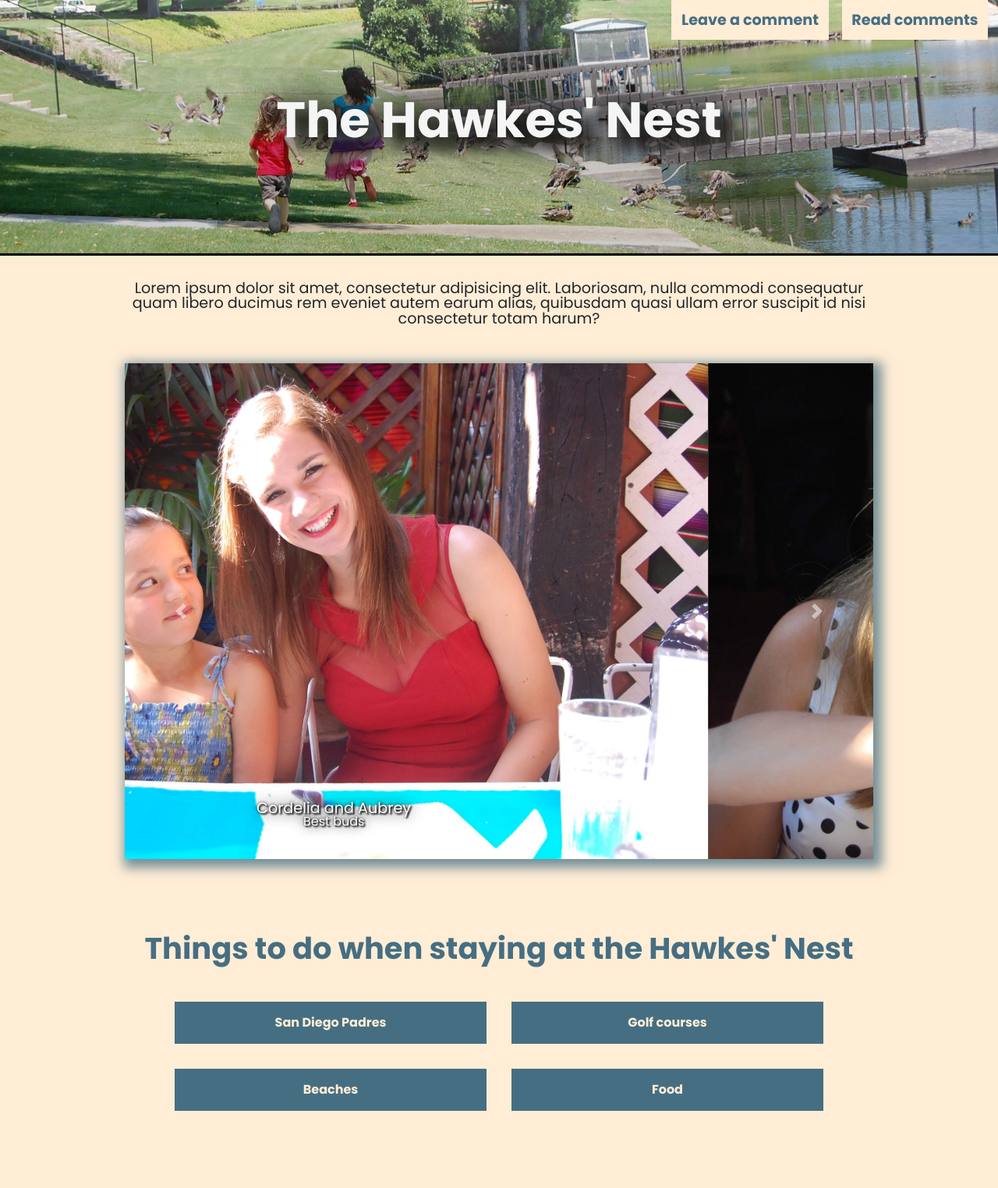
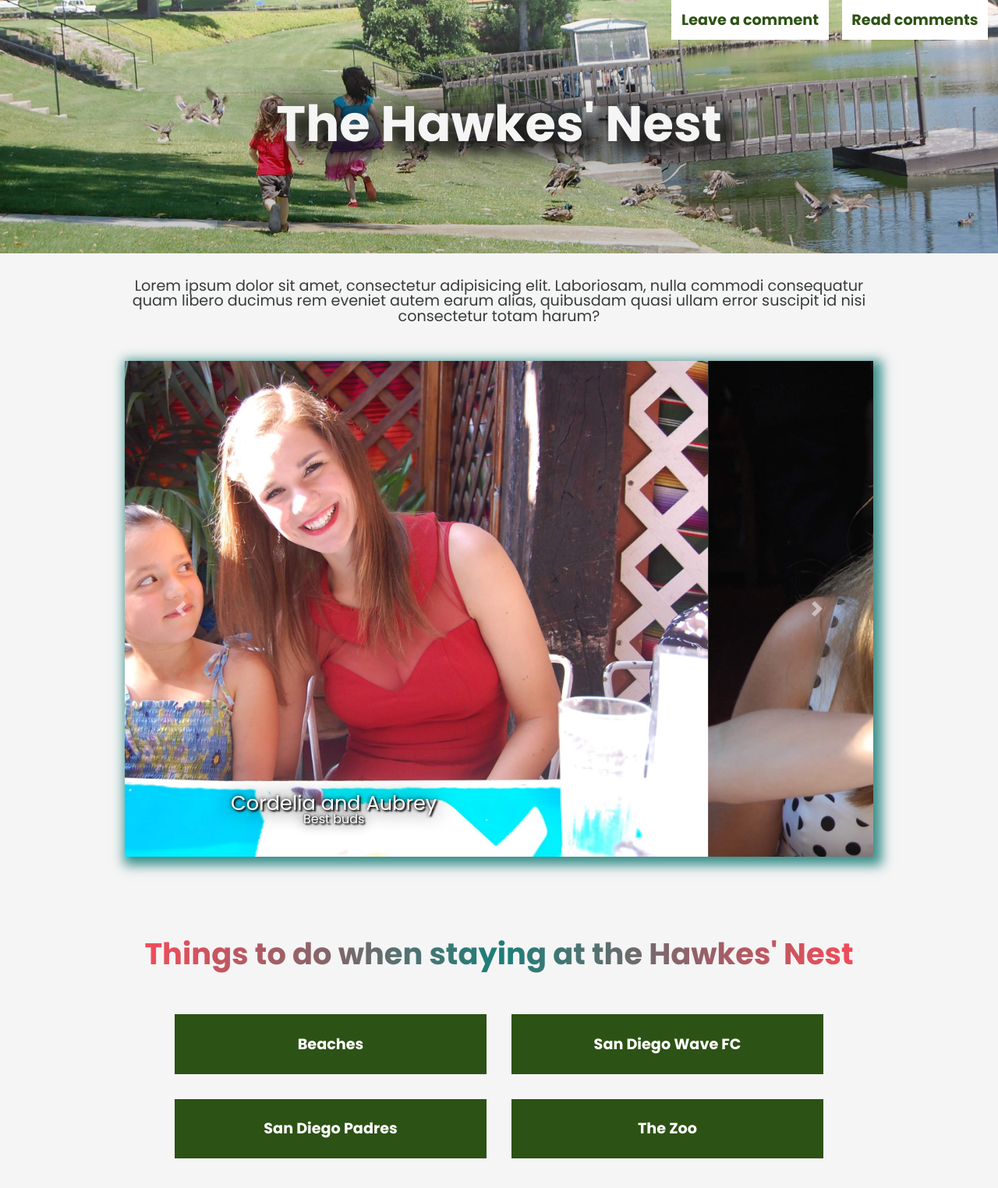
Before and after one commit to PMCarranza/hawkes-nest, a plain HTML site: page index.html in a window 1280 px wide. Shown: the whole page at 78% size. Drawn offline with nearby package versions, Linux system fonts and the light colour scheme.

Commit message:
adds what i think its going to be the final colors, adds style to landing page but the other two pages need to be finalized

```diff
--- a/css/index.css
+++ b/css/index.css
@@ -1,23 +1,26 @@
 @import url("https://fonts.googleapis.com/css2?family=Poppins:wght@100;200;300;400;500;600;700;800;900&display=swap");
 
 /* Color Theme Swatches in Hex */
-.My-Color-Theme-1-hex { color: #CFB699; }
-.My-Color-Theme-2-hex { color: #FFEDD6; }
-.My-Color-Theme-3-hex { color: #CFB699; }
-.My-Color-Theme-4-hex { color: #466E82; }
-.My-Color-Theme-5-hex { color: #99BDCF; }
+.Copy-of-Copy-of-Coral-Teal-Gray-1-hex { color: #FF4858; }
+.Copy-of-Copy-of-Coral-Teal-Gray-2-hex { color: #1B7F79; }
+.Copy-of-Copy-of-Coral-Teal-Gray-3-hex { color: #00CCC0; }
+.Copy-of-Copy-of-Coral-Teal-Gray-4-hex { color: #72F2EB; }
+.Copy-of-Copy-of-Coral-Teal-Gray-5-hex { color: #747F7F; }
 
 /* Color Theme Swatches in RGBA */
-.My-Color-Theme-1-rgba { color: rgba(207, 182, 153, 1); }
-.My-Color-Theme-2-rgba { color: rgba(255, 237, 214, 1); }
-.My-Color-Theme-3-rgba { color: rgba(207, 182, 153, 1); }
-.My-Color-Theme-4-rgba { color: rgba(70, 110, 130, 1); }
-.My-Color-Theme-5-rgba { color: rgba(153, 189, 207, 1); }
+.Copy-of-Copy-of-Coral-Teal-Gray-1-rgba { color: rgba(255, 72, 87, 1); }
+.Copy-of-Copy-of-Coral-Teal-Gray-2-rgba { color: rgba(26, 126, 121, 1); }
+.Copy-of-Copy-of-Coral-Teal-Gray-3-rgba { color: rgba(0, 204, 191, 1); }
+.Copy-of-Copy-of-Coral-Teal-Gray-4-rgba { color: rgba(114, 242, 235, 1); }
+.Copy-of-Copy-of-Coral-Teal-Gray-5-rgba { color: rgba(116, 126, 126, 1); }
 
 
 :root{
-    --text:#466E82;
-    --backgrnd: #FFEDD6;
+    --drkbckgrnd:#2d5215;
+    --text:#373b3b;
+    --backgrnd: #72F2EB;
+    --button: #FF4858;
+    --txtbtn: white;
 }
 
 
@@ -27,7 +30,7 @@ body{
     padding-bottom: 6rem;
     max-width: 100%;
     font-family: "Poppins", sans-serif;
-    background-color: var(--backgrnd);
+    background-color: whitesmoke;
 }
 
 .header{
@@ -51,21 +54,22 @@ li{
 
 .info{
     padding: 1%;
-    color: var(--text);
-    background-color: var(--backgrnd);
+    color: var(--drkbckgrnd);
+    background-color: var(--txtbtn);
     font-weight: bold;
 }
 
 body > ul > li a:hover{
     transition: 1000ms;
-    color: var(--backgrnd);
-    background-color: var(--text);
+    color: var(--txtbtn);
+    background-color: var(--drkbckgrnd);
     text-decoration: none;
 }
 
 .foto{
     opacity: .8;
     max-width: 100%;
+    height: 100%;
 }
 
 .title{
@@ -88,17 +92,18 @@ body > ul > li a:hover{
 }
 
 .text{
+    color: var(--text);
     font-size: 1.5vw;
     text-align: center;
     margin-bottom: 5%;
 }
 
 .carousel{
-    box-shadow: 5px 5px 14px 6px rgba(70, 110, 130, 0.75);
+    box-shadow: 5px 5px 14px 6px rgba(26, 126, 121, 0.85);
 }
 
 h5{
-    font-size: 1.5vw;
+    font-size: 2vw;
 }
 
 #pair{
@@ -110,8 +115,13 @@ h5{
 }
 
 .recommends{
+    background: var(--backgrnd);
+    background: repeating-radial-gradient(circle farthest-side at center center, #1B7F79 0%, #FF4858 100%);
+    -webkit-background-clip: text;
+    -webkit-text-fill-color: transparent;
+    padding: 1%;
     margin-top: 10%;
-    color: var(--text);
+    color: var(--drkbckgrnd);
     font-size: 3vw;
     font-weight: bold;
     text-align: center;
@@ -129,59 +139,23 @@ h5{
   }
 
   .flex-items {
-    background-color: var(--text);
-    color: var(--backgrnd);
-    font-weight: bold;
+    background-color: var(--drkbckgrnd);
     width: 25em;
-    padding: 2%;
+    padding: 3%;
   }
 
   .to-do{
+    font-size: 1.5vw;
     text-align: center;
+    color: var(--txtbtn);
+    font-weight: bold;
   }
 
-  /* .flex-items:nth-child(2) {
-    width: 25em;
-    padding: 1%;
-    display: block;
-    flex-grow: 0;
-    flex-shrink: 1;
-    flex-basis: auto;
-    align-self: auto;
-    order: 0;
+  .to-do a:hover{
+    transition: 1000ms;
+    font-size: 2.5vw;
+    background: var(--backgrnd);
+    background: repeating-radial-gradient(circle farthest-side at center center, #1B7F79 0%, #FF4858 100%);
+    -webkit-background-clip: text;
+    -webkit-text-fill-color: transparent;
   }
-
-  .flex-items:nth-child(3) {
-    width: 25em;
-    padding: 1%;
-    display: block;
-    flex-grow: 0;
-    flex-shrink: 1;
-    flex-basis: auto;
-    align-self: auto;
-    order: 0;
-  }
-
-  .flex-items:nth-child(4) {
-    width: 25em;
-    padding: 1%;
-    display: block;
-    flex-grow: 0;
-    flex-shrink: 1;
-    flex-basis: auto;
-    align-self: auto;
-    order: 0;
-  } */
-
-/* .footer{
-    position: absolute;
-    right: 0;
-    bottom: 0;
-    left: 0;
-    padding: 1rem;
-    font-size: 1.5vw;
-    font-weight: bold;
-    text-align: center;
-    color: whitesmoke;
-    background-color: rgba(0, 0, 0, .25);
-} */
--- a/css/leave.css
+++ b/css/leave.css
@@ -1,25 +1,28 @@
 @import url("https://fonts.googleapis.com/css2?family=Poppins:wght@100;200;300;400;500;600;700;800;900&display=swap");
 
 /* Color Theme Swatches in Hex */
-.My-Color-Theme-1-hex { color: #CFB699; }
-.My-Color-Theme-2-hex { color: #FFEDD6; }
-.My-Color-Theme-3-hex { color: #CFB699; }
-.My-Color-Theme-4-hex { color: #466E82; }
-.My-Color-Theme-5-hex { color: #99BDCF; }
+.Copy-of-Copy-of-Coral-Teal-Gray-1-hex { color: #FF4858; }
+.Copy-of-Copy-of-Coral-Teal-Gray-2-hex { color: #1B7F79; }
+.Copy-of-Copy-of-Coral-Teal-Gray-3-hex { color: #00CCC0; }
+.Copy-of-Copy-of-Coral-Teal-Gray-4-hex { color: #72F2EB; }
+.Copy-of-Copy-of-Coral-Teal-Gray-5-hex { color: #747F7F; }
 
 /* Color Theme Swatches in RGBA */
-.My-Color-Theme-1-rgba { color: rgba(207, 182, 153, 1); }
-.My-Color-Theme-2-rgba { color: rgba(255, 237, 214, 1); }
-.My-Color-Theme-3-rgba { color: rgba(207, 182, 153, 1); }
-.My-Color-Theme-4-rgba { color: rgba(70, 110, 130, 1); }
-.My-Color-Theme-5-rgba { color: rgba(153, 189, 207, 1); }
+.Copy-of-Copy-of-Coral-Teal-Gray-1-rgba { color: rgba(255, 72, 87, 1); }
+.Copy-of-Copy-of-Coral-Teal-Gray-2-rgba { color: rgba(26, 126, 121, 1); }
+.Copy-of-Copy-of-Coral-Teal-Gray-3-rgba { color: rgba(0, 204, 191, 1); }
+.Copy-of-Copy-of-Coral-Teal-Gray-4-rgba { color: rgba(114, 242, 235, 1); }
+.Copy-of-Copy-of-Coral-Teal-Gray-5-rgba { color: rgba(116, 126, 126, 1); }
 
 
 :root{
-    --text:#466E82;
-    --backgrnd: #FFEDD6;
-    --lgtTxt: #99BDCF;
-    --lgtbgrnd: rgba(153, 189, 207, .25);
+    --drkbckgrnd:#2d5215;
+    --lightbkgrnd:#1B7F79;
+    --text:#373b3b;
+    --backgrnd: #72F2EB;
+    --button: #FF4858;
+    --txtbtn: white;
+    --fondo:rgba(116, 126, 126, .15);
 }
 
 
@@ -29,7 +32,7 @@ body{
     padding-bottom: 6rem;
     max-width: 100%;
     font-family: "Poppins", sans-serif;
-    background-color: var(--backgrnd);
+    background-color: whitesmoke;
 }
 
 .header{
@@ -53,21 +56,22 @@ li{
 
 .info{
     padding: 1%;
-    color: var(--text);
-    background-color: var(--backgrnd);
+    color: var(--drkbckgrnd);
+    background-color: var(--txtbtn);
     font-weight: bold;
 }
 
 body > ul > li a:hover{
     transition: 1000ms;
-    color: var(--backgrnd);
-    background-color: var(--text);
+    color: var(--txtbtn);
+    background-color: var(--drkbckgrnd);
     text-decoration: none;
 }
 
 .foto{
     opacity: .8;
     max-width: 100%;
+    height: 100%;
 }
 
 .title{
@@ -84,6 +88,11 @@ body > ul > li a:hover{
     text-shadow: .25em .25em .25em rgb(24, 22, 22), 0 0 1em rgb(20, 20, 23), 0 0 0.5em rgb(19, 19, 22);
 }
 
+.main{
+    margin: 0 auto;
+    max-width: 75%;
+}
+
 #form{
     max-width: 90%;
     display: flex;
@@ -94,20 +103,20 @@ body > ul > li a:hover{
 .input2{
     border: .3em solid;
     padding: 1%;
-    border-image: linear-gradient(to top, var(--text), var(--lgtTxt));
+    border-image: linear-gradient(to top, #FF4858, #00CCC0);
     border-image-slice: 1;
     width: 50%;
     margin-bottom: 2.5%;
 }
 
 .input2:focus{
-    background-color: var(--lgtbgrnd);
+    background-color: var(--fondo);
 }
 
 textarea {
     border: .3em solid;
     padding: 1%;
-    border-image-source: linear-gradient(to top, var(--lgtTxt), var(--text));
+    border-image-source: linear-gradient(to top, #00CCC0, #FF4858);
     border-image-slice: 1;
     height: 200px;
     margin-bottom: 2.5%;
@@ -115,25 +124,24 @@ textarea {
   }
 
   textarea:focus {
-    background-color: var(--lgtbgrnd);
+    background-color: var(--fondo);
 }
 
 #submit{
-    border: .25em solid;
+    border: .15em solid var(--drkbckgrnd);
     padding: 1%;
-    border-image-source: linear-gradient(to top, #CFB699, var(--lgtTxt));
-    border-image-slice: 1;
     font-size: 2vw;
     font-weight: bold;
     color: white;
-    background-color:var(--text);
-    padding: 1%;
+    background-color:var(--drkbckgrnd);
 }
 
 #submit:hover{
+    border-image-source: linear-gradient(to top, #00CCC0, #FF4858);
+    border-image-slice: 1;
+    color: var(--button);
+    background-color: var(--txtbtn);
     transition: 1000ms;
-    color: var(--text);
-    background-color: var(--backgrnd);
 }
 
 a{
--- a/css/reset.css
+++ b/css/reset.css
@@ -21,7 +21,7 @@ time, mark, audio, video {
 	border: 0;
 	font-size: 100%;
 	font: inherit;
-	vertical-align: baseline;
+	/* vertical-align: baseline; */
 }
 /* HTML5 display-role reset for older browsers */
 article, aside, details, figcaption, figure,
--- a/index.html
+++ b/index.html
@@ -103,10 +103,10 @@
     </section>
 
     <div class="flex-container">
-      <div class="flex-items"><p class="to-do">San Diego Padres</p></div>
-      <div class="flex-items"><p class="to-do">Golf courses</p></div>
-      <div class="flex-items"><p class="to-do">Beaches</p></div>
-      <div class="flex-items"><p class="to-do">Food</p></div>
+      <div class="flex-items"><p class="to-do"><a href="https://www.sandiego.org/explore/coastal.aspx" class="to-do" target="_blank">Beaches</a></p></div>
+      <div class="flex-items"><p class="to-do"><a href="https://sandiegowavefc.com" class="to-do" target="_blank">San Diego Wave FC</a></p></div>
+      <div class="flex-items"><p class="to-do"><a href="https://www.mlb.com/padres" target="_blank" class="to-do">San Diego Padres</a></p></div>
+      <div class="flex-items"><p class="to-do"><a href="https://sandiegozoowildlifealliance.org" class="to-do" target="_blank">The Zoo</a></p></div>
 
         <!-- <footer class="footer">February 2023</footer> -->
 
```
Also changed, not shown: html/leave.html (+4 -0 lines).
